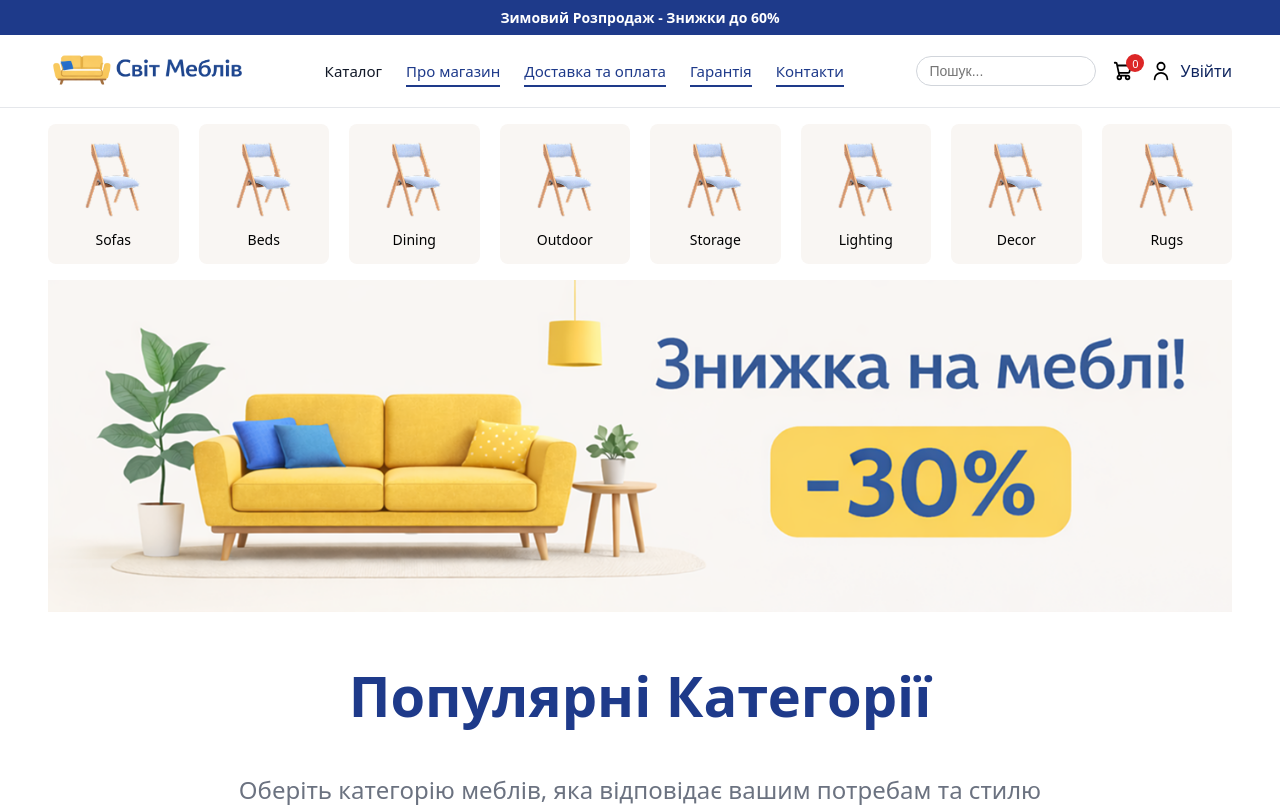
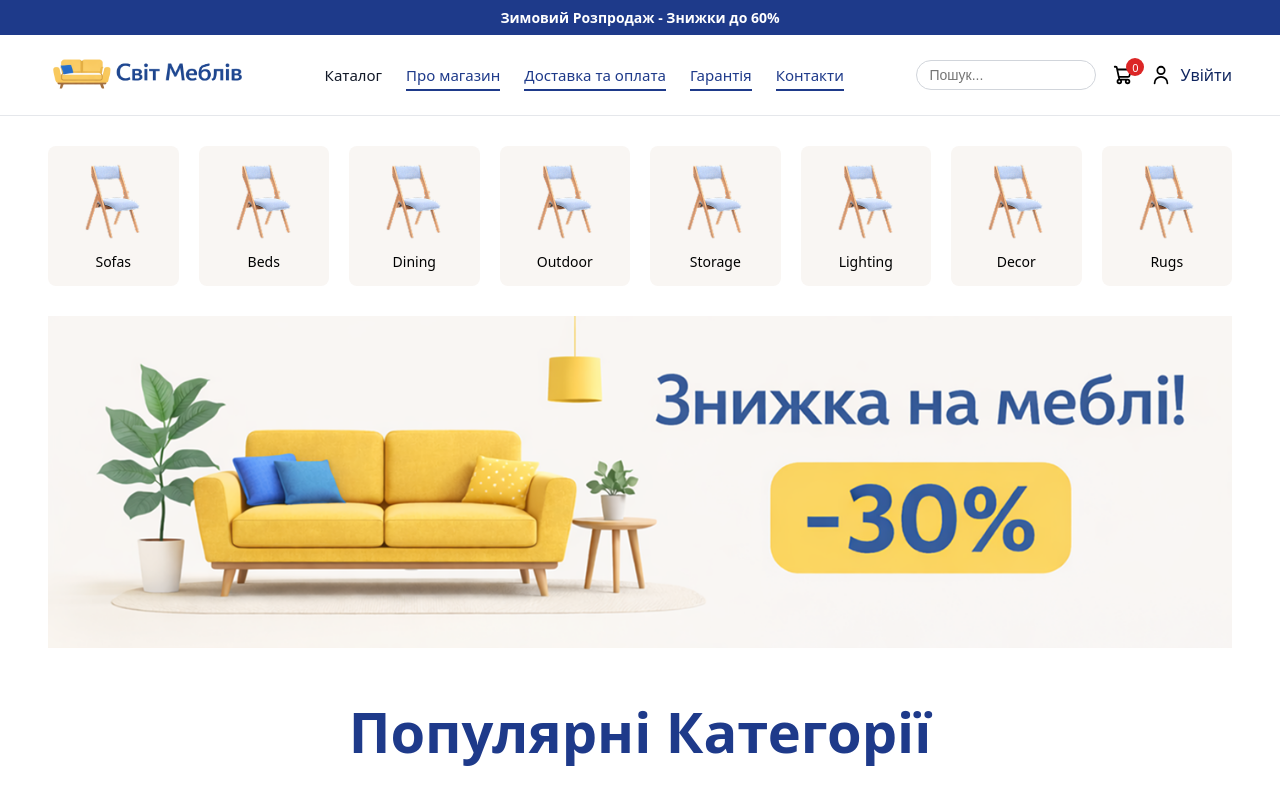
Before and after one commit to woacwoak/furniture-ecommerce-platform, a React (Create React App) app: page / in a window 1280 px wide. Shown: the top 807 px of the page. Built offline with nearby package versions, Linux system fonts and the light colour scheme.

Commit message:
Made a sticky nav bar

```diff
--- a/src/App.js
+++ b/src/App.js
@@ -1,42 +1,17 @@
 import './App.css';
-import { BrowserRouter, Routes, Route } from "react-router-dom"
+import { BrowserRouter as Router, Routes, Route } from "react-router-dom"
 import Home from './Pages/Home/Home.jsx';
-import Header from './Components/Header/Header.jsx';
-import Categories from './Components/Categories/Categories.jsx';
-import Hero from './Components/Hero/Hero.jsx';
-import { Heading1, Heading2 } from './Components/Heading/Heading.jsx';
-import CategoryCards from './Components/CategoryCards/CategoryCards.jsx';
-import Button from './Components/Button/Button.jsx';
-import ProductSection from './Components/ProductCard/ProductCard.jsx';
-import Footer from './Components/Footer/Footer.jsx';
+import Catalog from './Pages/Catalog/Catalog.jsx';
+
 
 function App() {
-
   return (
-    <BrowserRouter>
-      <Header/>
-      <Categories/>
-      <Hero/>
-      <div className="container" id="center-headings">
-        <Heading1 text="Популярні Категорії"/>
-        <Heading2 text="Оберіть категорію меблів, яка відповідає вашим потребам та стилю"/>
-      </div>
-      <CategoryCards/>
-      <div className="container-headings-button">
-        <div className="container-left">
-          <Heading1 text="Популярні Товари"/>
-          <Heading2 text="Найкращі пропозиції цього місяця"/>
-        </div>
-        <div className="container-right">
-          <Button text="Переглянути усі" className="darkblue"/>
-        </div>
-      </div>
-      <ProductSection/>
-      <Footer/>
+    <Router>
       <Routes>
-        <Route path="/" exact={true} element={<Home/>}/>
+        <Route path="/" element={<Home/>}/>
+        <Route path="/catalog" element={<Catalog/>}/>
       </Routes>
-    </BrowserRouter>
+    </Router>
   );
 }
 
--- a/src/Components/Categories/Categories.css
+++ b/src/Components/Categories/Categories.css
@@ -3,7 +3,7 @@
     flex-wrap: nowrap;
     gap: 20px;
     justify-content: center;
-    padding: 16px 0;
+    padding: 30px 0;
     overflow-x: auto;
     text-align: center;
     -webkit-overflow-scrolling: touch;
--- a/src/Components/Header/Header.css
+++ b/src/Components/Header/Header.css
@@ -15,15 +15,24 @@
 }
 
 .header {
+  position: sticky;
+  top: 0;
+  --header-height: 80px;
   border-bottom: 1px solid #E5E7EB;
   background: white;
+  transition: transform 0.2s;
+  z-index: 1000;
+}
+
+.header--hidden{
+  transform: translateY(calc(-1*var(--header-height)));
 }
 
 .headerInner {
   display: flex;
   align-items: center;
   justify-content: space-between;
-  height: 72px;
+  height: var(--header-height);
 }
 
 .headerLeft img.logo {
--- a/src/Components/Header/Header.jsx
+++ b/src/Components/Header/Header.jsx
@@ -1,11 +1,31 @@
 import './Header.css';
-import {Link} from 'react-router-dom';
-import {NavLink} from 'react-router-dom';
+import {Link, NavLink} from 'react-router-dom';
+import { useState, useRef, useEffect } from 'react';
+
 import Logo from '../../assets/SvitMeblivDarkLogo.png'
 import CartIcon from '../../assets/shoppingCartIcon.svg'
 import UserIcon from '../../assets/userIcon.svg'
 
 const Header = () => {
+  const [hidden, setHidden] = useState(false);
+  const lastScrollY = useRef(0);
+
+  useEffect(() => {
+    const handleScroll = () => {
+      if (window.scrollY > lastScrollY.current) {
+        setHidden(true);
+      } else {
+        setHidden(false);
+      }
+
+      lastScrollY.current = window.scrollY;
+    };
+
+    window.addEventListener("scroll", handleScroll);
+
+    return () => window.removeEventListener("scroll", handleScroll);
+  }, []);
+
   return (
     <>
       <div className="top-stripe bg-blue">
@@ -14,7 +34,7 @@ const Header = () => {
         </div>
       </div>
 
-      <header className="header">
+      <header className={`header ${hidden ? "header--hidden" : ""}`}>
         <div className="container">
           <div className="headerInner">
 
@@ -55,6 +75,7 @@ const Header = () => {
           </div>
         </div>
       </header>
+
     </>
   );
 };
--- a/src/Components/ProductCard/ProductCard.css
+++ b/src/Components/ProductCard/ProductCard.css
@@ -24,6 +24,10 @@
   width: 100%;
   height: 100%;
   object-fit: cover;
+}
+
+.product-image:hover {
+  transform: scale(1.05)
 }
 
 .product-info {
--- /dev/null
+++ b/src/Pages/Catalog/Catalog.jsx
@@ -0,0 +1,12 @@
+import Header from '../../Components/Header/Header.jsx';
+const Catalog = () => {
+    return(
+        <>
+        <Header/>
+        <div>
+            <h1>Catalog Page</h1>
+        </div>
+        </>
+    )
+}
+export default Catalog;
--- a/src/Pages/Home/Home.jsx
+++ b/src/Pages/Home/Home.jsx
@@ -1,7 +1,34 @@
+import Header from '../../Components/Header/Header.jsx';
+import Categories from '../../Components/Categories/Categories.jsx';
+import Hero from '../../Components/Hero/Hero.jsx';
+import { Heading1, Heading2 } from '../../Components/Heading/Heading.jsx';
+import CategoryCards from '../../Components/CategoryCards/CategoryCards.jsx';
+import Button from '../../Components/Button/Button.jsx';
+import ProductSection from '../../Components/ProductCard/ProductCard.jsx';
+import Footer from '../../Components/Footer/Footer.jsx';
 
 const Home = () => {
     return(
         <>
+        <Header/>
+        <Categories/>
+        <Hero/>
+        <div className="container" id="center-headings">
+            <Heading1 text="Популярні Категорії"/>
+            <Heading2 text="Оберіть категорію меблів, яка відповідає вашим потребам та стилю"/>
+        </div>
+        <CategoryCards/>
+        <div className="container-headings-button">
+            <div className="container-left">
+            <Heading1 text="Популярні Товари"/>
+            <Heading2 text="Найкращі пропозиції цього місяця"/>
+            </div>
+            <div className="container-right">
+            <Button text="Переглянути усі" className="darkblue"/>
+            </div>
+        </div>
+        <ProductSection/>
+        <Footer/>
         </>
     )
 }
```
